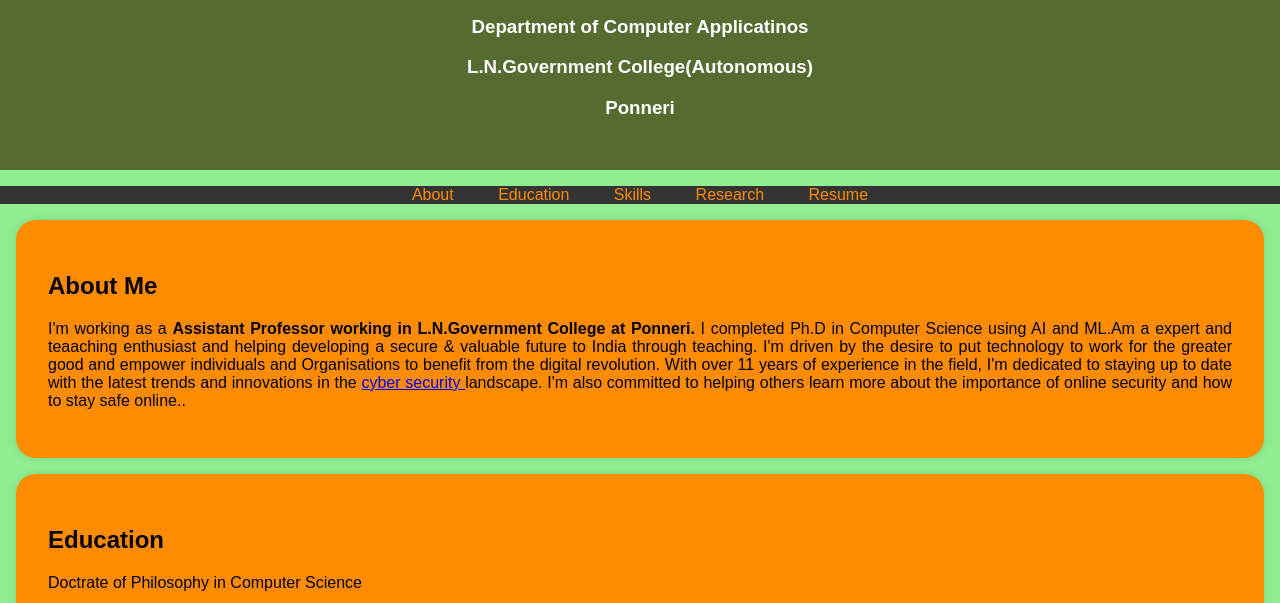
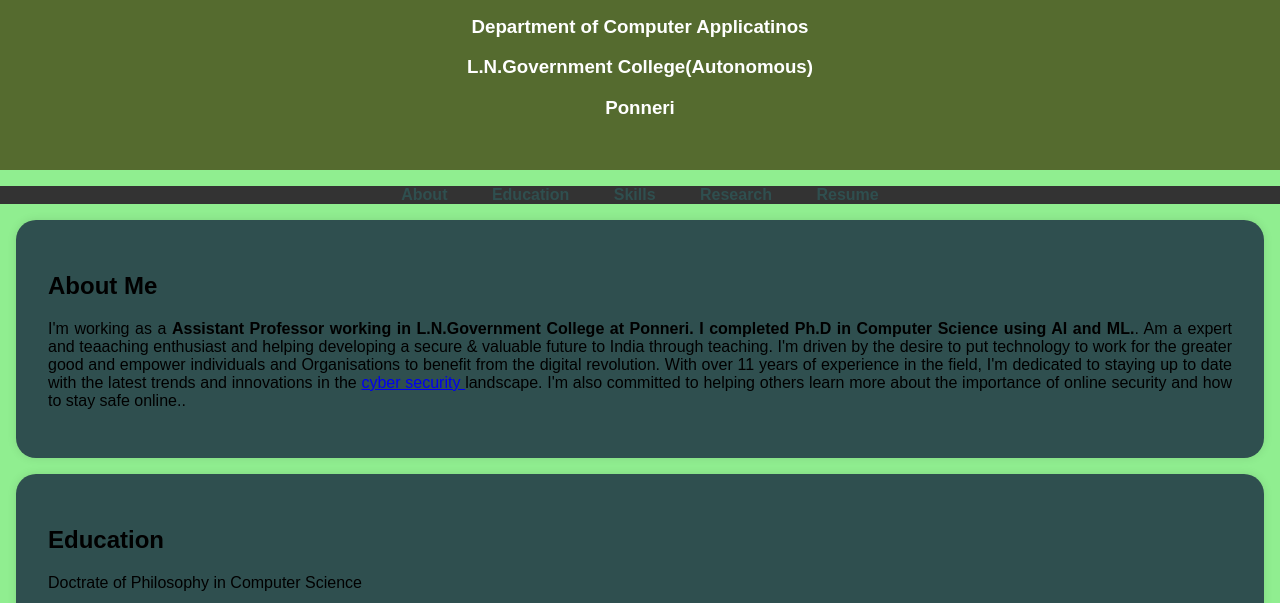
Before and after one commit to ArunkumarRajamani46/ArunPortfolio, a plain HTML site: page index.html in a window 1280 px wide. Shown: the part 197-800 px from the top of the page. Drawn offline with Linux system fonts and the light colour scheme.

Commit message:
Update index.html

```diff
--- a/index.html
+++ b/index.html
@@ -35,7 +35,7 @@
 
         nav {
             background-color: #333;
-            color: #ff8c00;
+            color: #2f4f4f;
             text-align: center;
         }
 
@@ -51,11 +51,11 @@
 
         nav ul li a {
             text-decoration: none;
-            color: #ff8c00;
+            color: #2f4f4f;
         }
 
         .section-content {
-            background-color: #ff8c00;
+            background-color: #2f4f4f;
             padding: 2rem;
             margin: 1rem;
             border-radius: 20px;
@@ -65,7 +65,7 @@
 
         .download-button {
             background-color: #666;
-            color: #ff8c00;
+            color: #2f4f4f;
             padding: 0.5rem 1rem;
             text-decoration: none;
             border-radius: 20px;
@@ -107,11 +107,11 @@
 
     <nav>
         <ul>
-            <li><a href="#about">About</a></li>
+          <B>  <li><a href="#about">About</a></li>
             <li><a href="#education">Education</a></li>
             <li><a href="#skills">Skills</a></li>
             <li><a href="#research">Research</a></li>
-            <li><a href="#resume">Resume</a></li>
+            <li><a href="#resume">Resume</a></li></B>
 
         </ul>
     </nav>
@@ -119,7 +119,7 @@
     <section id="about">
         <div class="section-content">
             <h2>About Me</h2>
-            <p>I'm working as a <b> Assistant Professor working in L.N.Government College at Ponneri.</b> I completed Ph.D in Computer Science using AI and ML.Am a
+            <p>I'm working as a <b> Assistant Professor working in L.N.Government College at Ponneri. I completed Ph.D in Computer Science using AI and ML.</b>. Am a
           expert and teaaching enthusiast and helping developing a secure & valuable future to India through teaching. I'm driven by the desire to put technology to work for the greater good and empower individuals and Organisations to benefit from the digital revolution.
             With over 11 years of experience in the field, I'm dedicated to staying up to date with the latest trends and innovations in the <a href="https://techtrainer20.github.io/git_con2/" traget="_target">cyber security </a> landscape.
                 I'm also committed to helping others learn more about the importance of online security and how to stay safe online..</p>
@@ -179,7 +179,7 @@
     </section>
 
     <footer>
-        <p>&copy; 2023 VIGNESH M</p>
+        <p>&copy; 2025 Dr. R. ARUNKUMAR</p>
     </footer>
 
     <script>
```
